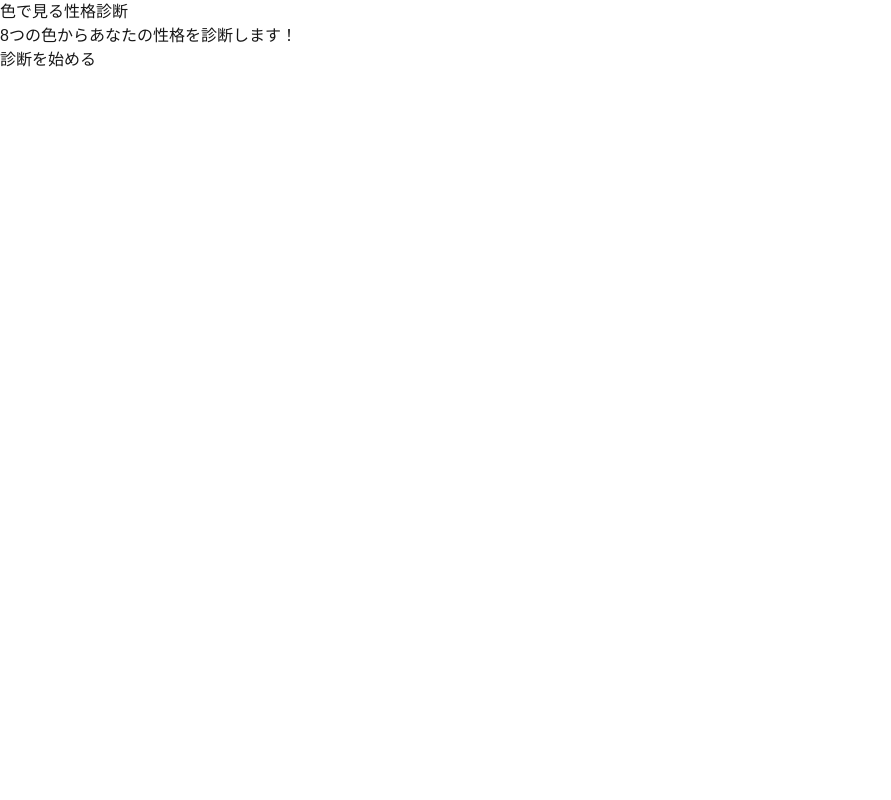
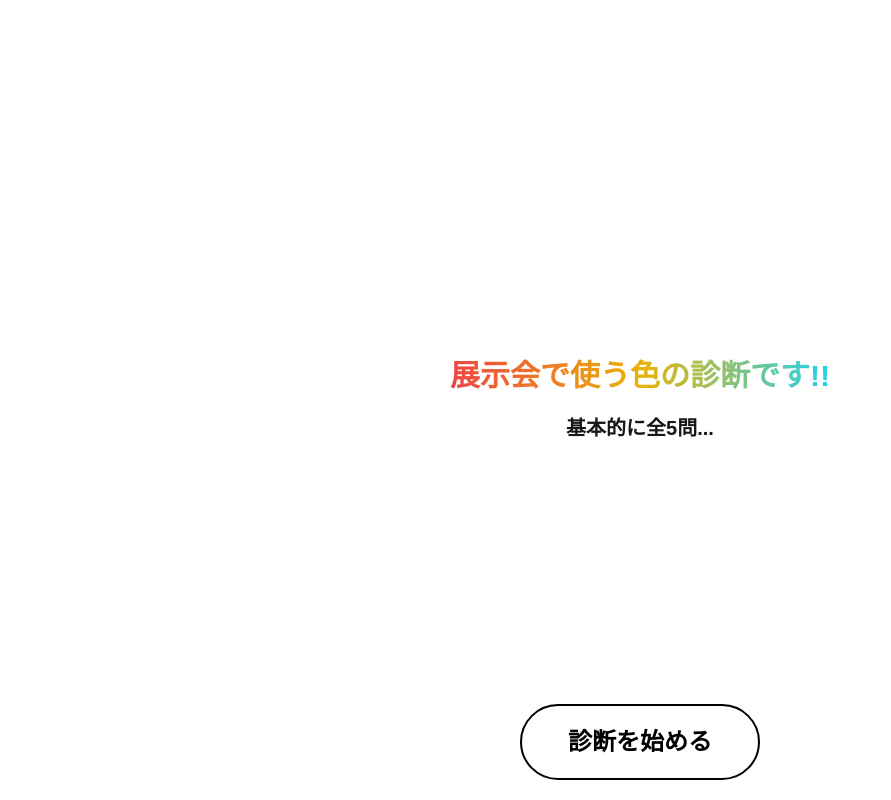
Before and after one commit to araseyasuaki/Color-Diagnosis, a Next.js app: page / in a window 1280 px wide. Shown: the whole page, without its empty margins (0-891 px from the left). Built offline with nearby package versions, Linux system fonts and the light colour scheme.

Commit message:
最初の待機画面のスタイル作成

```diff
--- a/src/app/page.js
+++ b/src/app/page.js
@@ -2,13 +2,15 @@ import Link from 'next/link';
 
 export default function Home() {
   return (
-    <div className=''>
-      <h1>色で見る性格診断</h1>
-      <p>8つの色からあなたの性格を診断します！</p>
-      <Link href="/question1">
-        <button>
-          診断を始める
-        </button>
+    <div className='flex flex-col justify-center items-center h-screen relative'>
+      <h1 className="text-3xl font-bold text-transparent bg-clip-text bg-gradient-to-r from-red-500 via-orange-500 via-yellow-500 via-green-500 via-blue-500 via-purple-500 via-pink-500 to-cyan-400">
+        展示会で使う色の診断です!!
+      </h1>
+      <p className='text-xl font-bold mt-5'>基本的に全5問...</p>
+      <Link href="/question">
+      <button className="absolute bottom-5 left-1/2 transform -translate-x-1/2 w-60 font-bold text-2xl text-black bg-white py-5 px-8 border-black border-2 rounded-full hover:text-white hover:bg-gradient-to-r hover:from-red-500 hover:via-orange-500 hover:via-yellow-500 hover:via-green-500 hover:via-blue-500 hover:via-purple-500 hover:via-pink-500 hover:to-cyan-400 transition-all text-center">
+        診断を始める
+      </button>
       </Link>
     </div>
   );
```
